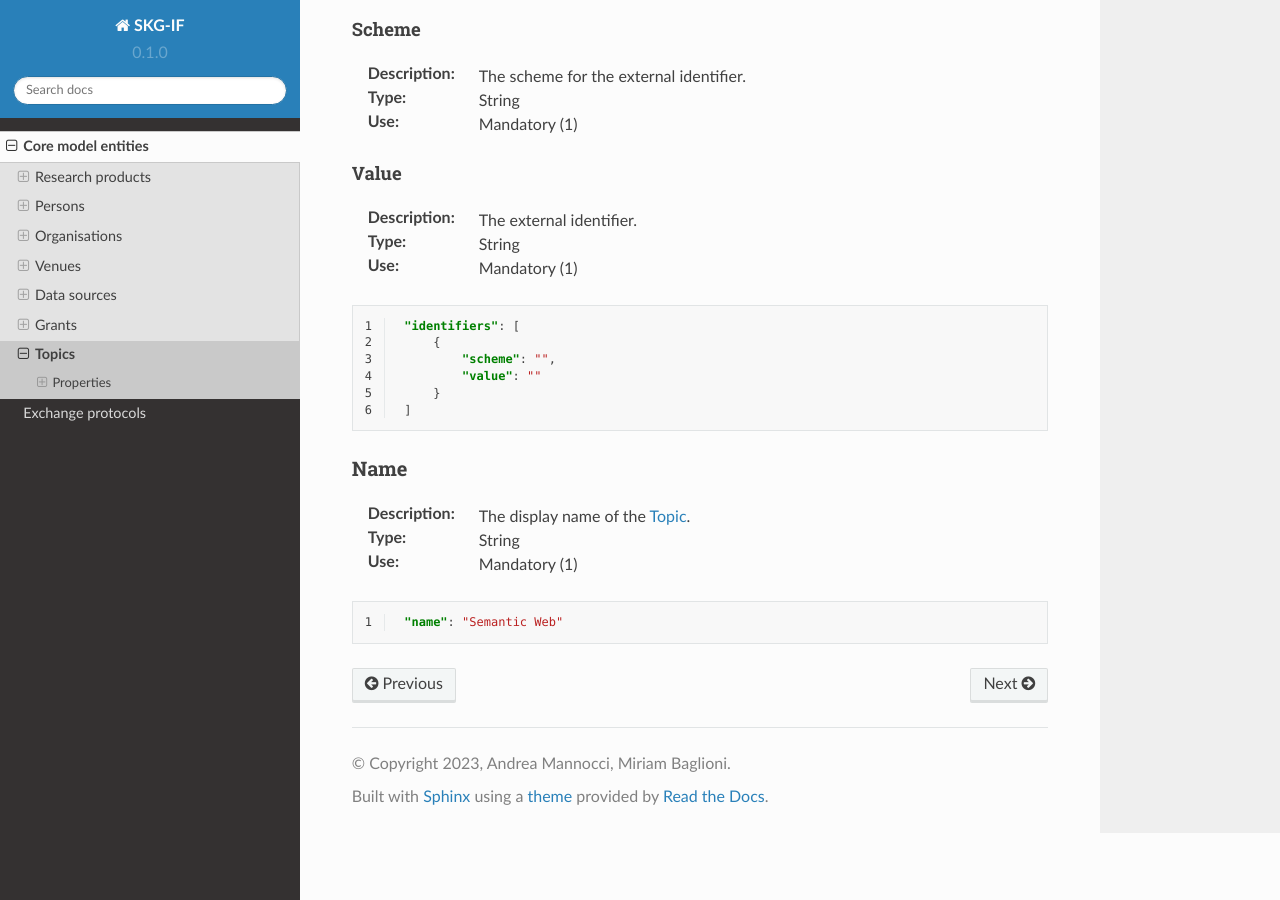
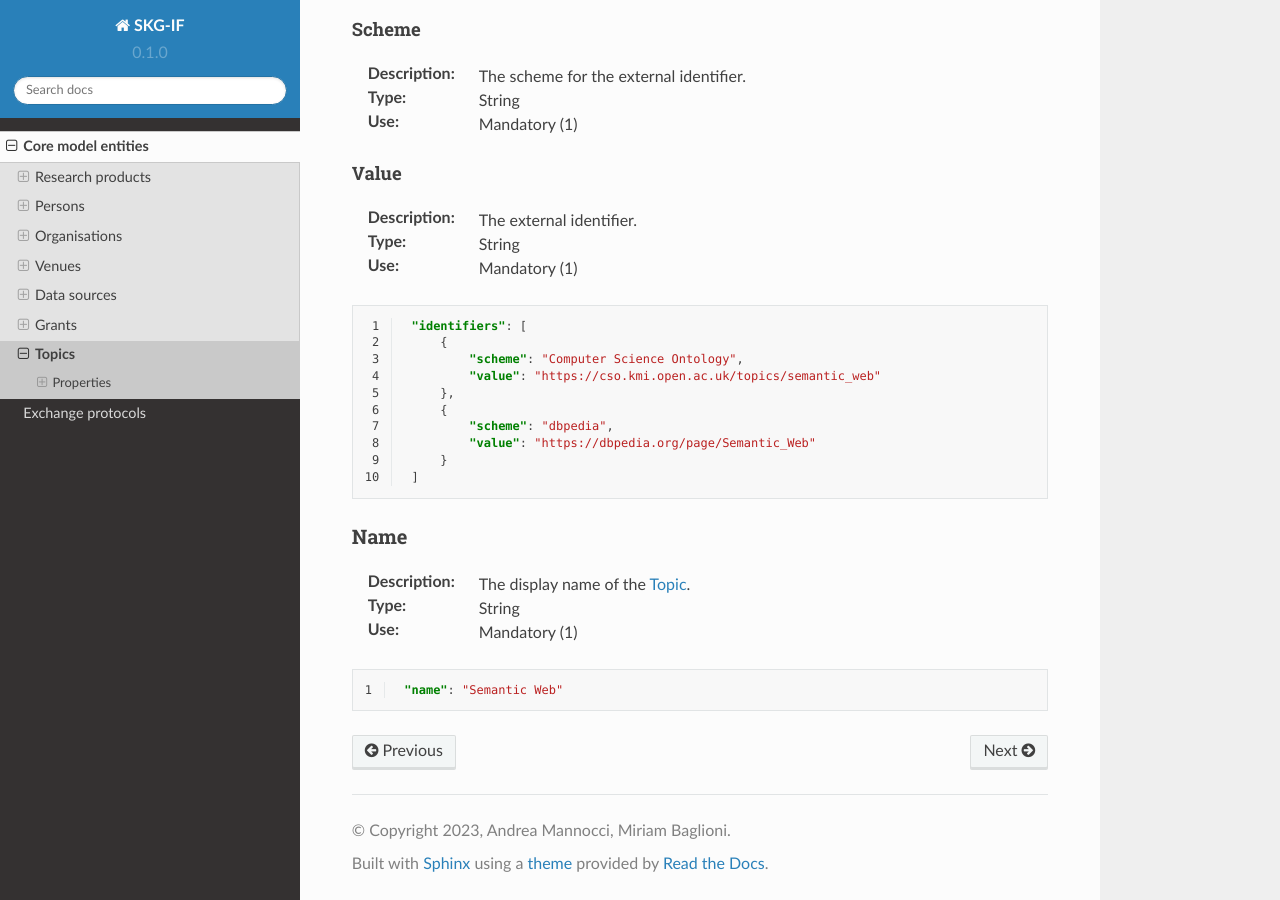
Before and after one commit to andremann/SKG-IF, a Sphinx documentation site: the page built from docs/source/topics.rst, in a window 1280 px wide and 900 px high, scrolled down 702 px. Built offline with Sphinx 7.4.7 and the Read the Docs theme 2.0.0, drawn with Linux system fonts in a browser that asks for light colours.

Commit message:
modelling names for topics

```diff
--- a/docs/source/topics.rst
+++ b/docs/source/topics.rst
@@ -46,8 +46,12 @@ Value
 
     "identifiers": [
         {
-            "scheme": "",
-            "value": ""
+            "scheme": "Computer Science Ontology",
+            "value": "https://cso.kmi.open.ac.uk/topics/semantic_web"
+        },
+        {
+            "scheme": "dbpedia",
+            "value": "https://dbpedia.org/page/Semantic_Web"
         }
     ]
 
```
